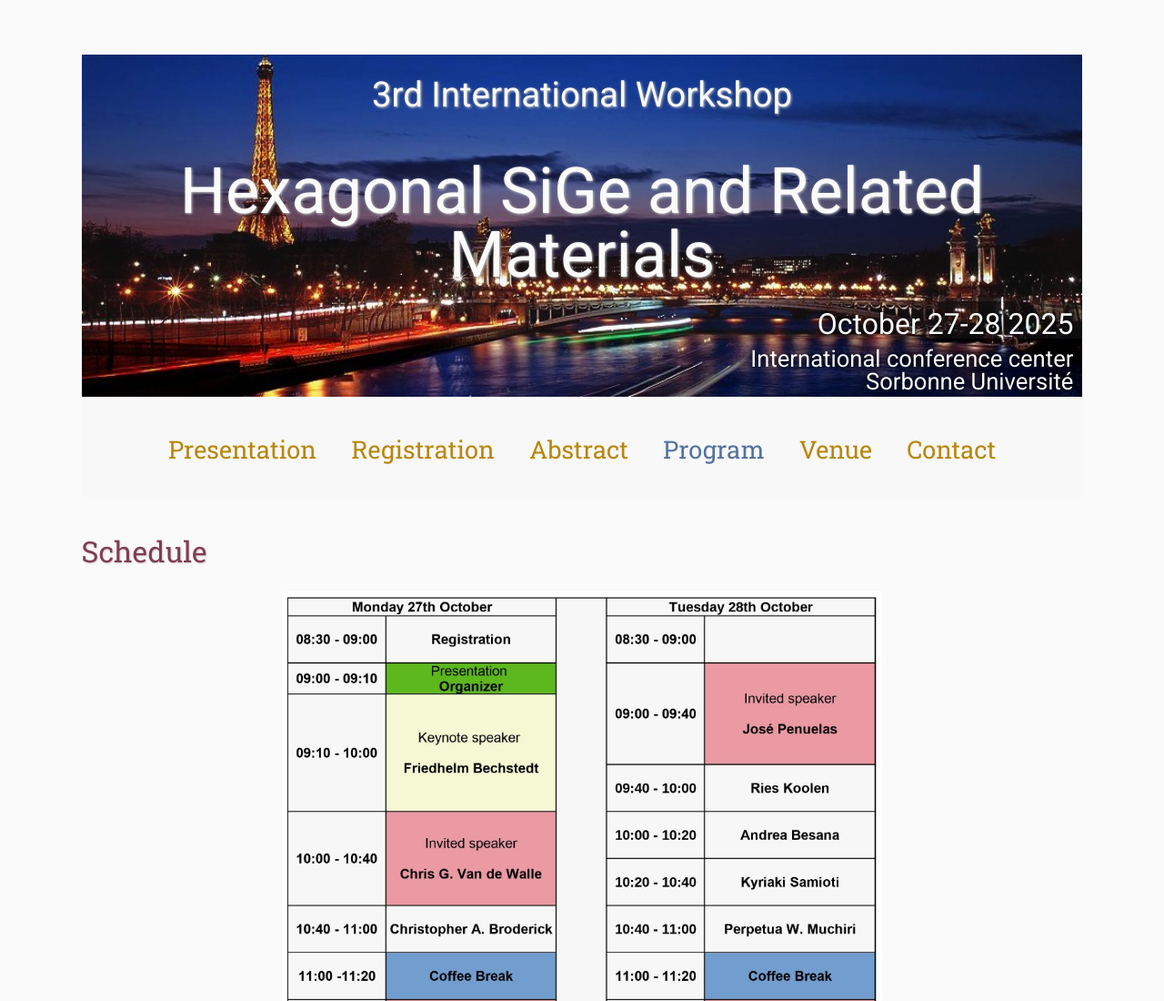
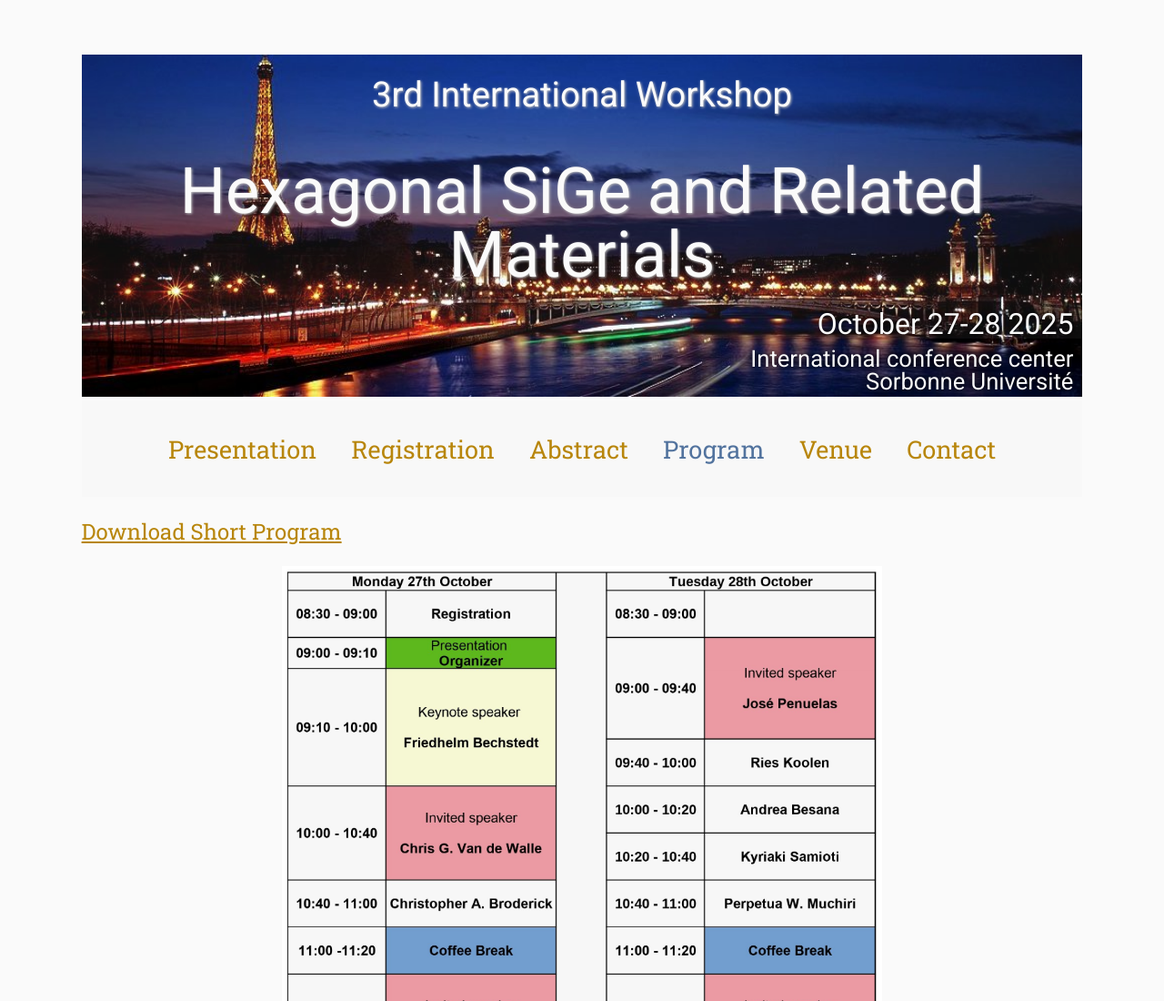
Before and after one commit to Mtunica/test_website, a plain HTML site: page program/index.html in a window 1280 px wide. Shown: the top 1100 px of the page at 91% size. Drawn offline with Linux system fonts and the light colour scheme; files that its build step writes are made by us from their sources.

Commit message:
Adding short abstract test

```diff
--- a/program/index.html
+++ b/program/index.html
@@ -66,7 +66,7 @@
 </nav>
 
 <p>
-<h2 id="schedule">Schedule</h2>
+ <a href="assets/short_abstracts_book.pdf" download="test.pdf">Download Short Program</a>
 <div style="text-align: center;">
 <img  src="./assets/schedule.jpg"  alt="PDF preview" width="60%">
 </div>
```
Also changed, not shown: 1 other file.
